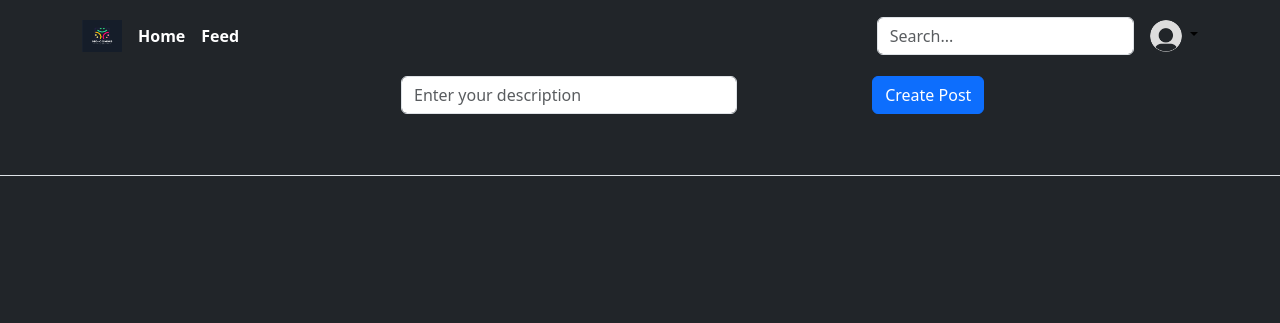
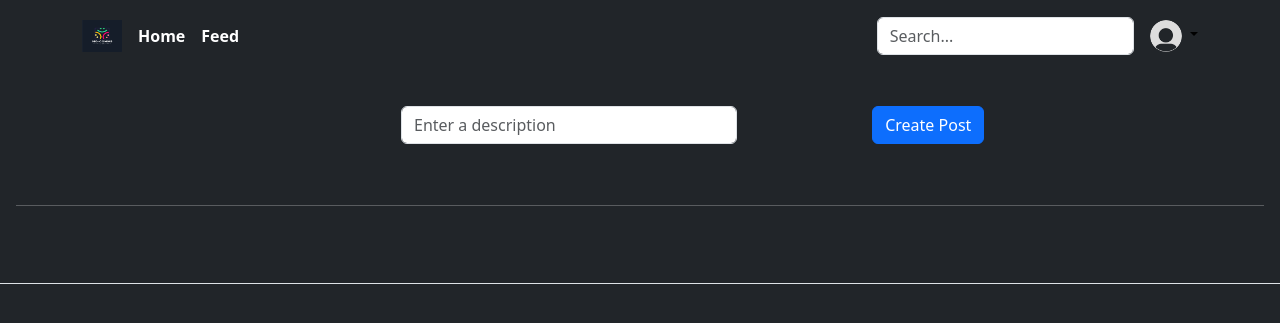
Before and after one commit to AdrianC167/No_Comms, a Flask app: template templates/feed.html.jinja in a window 1280 px wide. Shown: the top 323 px of the page. Run offline with Flask 3, Linux system fonts and the light colour scheme; the template is opened without the code that fills it, so the values that code supplies are empty.

Commit message:
made some minor styling changes

```diff
--- a/templates/feed.html.jinja
+++ b/templates/feed.html.jinja
@@ -36,7 +36,7 @@
 
 
         .padding-top {
-            padding-top: 20px;
+            padding-top: 50px;
 
 
         }
@@ -195,8 +195,8 @@
             <div class="row text-center padding-bottom padding-top container-sm ">
                 <form method="POST" action="/post" class="row ">
                     <div class="col width padding-left">
-                        <input type="text" class="form-control" placeholder="Enter your description"
-                            aria-label="First name" name="description">
+                        <input type="text" class="form-control" placeholder="Enter a description"
+                             name="description">
                     </div>
                     <div class="col">
                         <button class="btn btn-primary " type="submit">Create Post</button>
@@ -205,7 +205,7 @@
                 </form>
             </div>
 
-
+<hr class='padding-bottom'>
 
             {% for post in post_list %}
             <div class="col-6 container text-center padding-bottom wow animate__animated  animate__backInRight">
```
